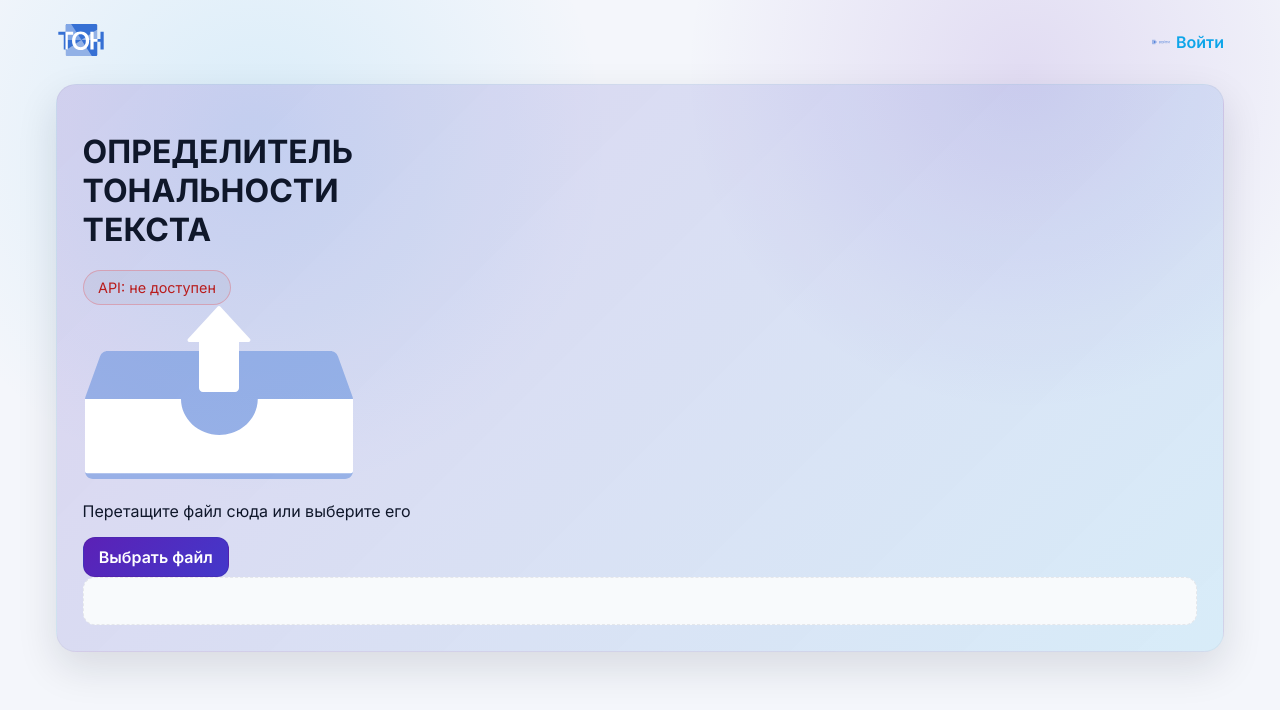
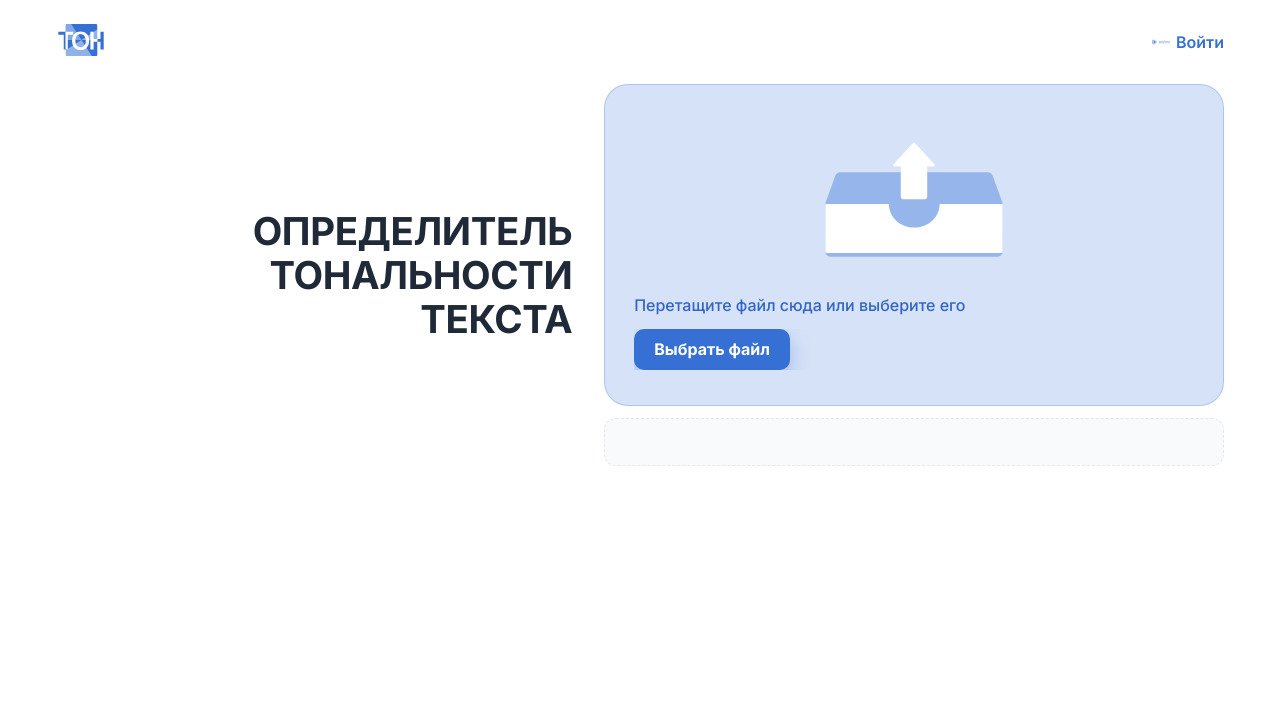
Before and after one commit to popka13221/Hack-Ton, a plain HTML site: page frontend/index.html in a window 1280 px wide. Drawn offline with Linux system fonts and the light colour scheme; no server answers.

Commit message:
ui: clean landing (no api badge), right-align title

```diff
--- a/frontend/css/styles.css
+++ b/frontend/css/styles.css
@@ -1,11 +1,9 @@
 :root {
-  --bg: #f4f6fb;
-  --panel: #eef1f8;
-  --card: #ffffff;
-  --text: #0f172a;
+  --bg: #ffffff;
+  --text: #1f2937;
   --muted: #6b7280;
-  --accent: #5b21b6;
-  --accent-2: #0ea5e9;
+  --accent: #3670d4;
+  --accent-soft: rgba(54, 112, 212, 0.2);
   --border: #e5e7eb;
   --success: #16a34a;
   --error: #dc2626;
@@ -20,9 +18,7 @@ body {
   margin: 0;
   padding: 0;
   font-family: "Inter", system-ui, -apple-system, sans-serif;
-  background: radial-gradient(circle at 20% 20%, rgba(14, 165, 233, 0.12), transparent 30%),
-    radial-gradient(circle at 80% 10%, rgba(91, 33, 182, 0.12), transparent 28%),
-    var(--bg);
+  background: var(--bg);
   color: var(--text);
   min-height: 100%;
   -webkit-font-smoothing: antialiased;
@@ -54,7 +50,7 @@ a {
   align-items: center;
   gap: 0.35rem;
   font-weight: 600;
-  color: var(--accent-2);
+  color: var(--accent);
   text-decoration: none;
 }
 
@@ -64,31 +60,18 @@ a {
 }
 
 .hero {
-  background: linear-gradient(135deg, rgba(91, 33, 182, 0.16), rgba(14, 165, 233, 0.12));
-  border: 1px solid rgba(15, 23, 42, 0.04);
-  border-radius: 20px;
-  padding: 1.6rem;
-  box-shadow: 0 16px 40px rgba(15, 23, 42, 0.12);
-  margin-bottom: 1.5rem;
+  display: grid;
+  grid-template-columns: 1fr 1.2fr;
+  gap: 2rem;
+  align-items: center;
 }
 
-.hero__content h1 {
-  margin: 0.2rem 0 0.4rem;
-  font-size: 2rem;
-  letter-spacing: -0.02em;
-}
-
-.eyebrow {
-  text-transform: uppercase;
-  letter-spacing: 0.08em;
-  font-size: 0.75rem;
-  color: var(--muted);
+.hero__left h1 {
   margin: 0;
-}
-
-.lede {
-  color: var(--muted);
-  margin: 0.25rem 0 0.75rem;
+  font-size: 2.4rem;
+  line-height: 1.15;
+  letter-spacing: -0.01em;
+  text-align: right;
 }
 
 .status-bar {
@@ -97,86 +80,55 @@ a {
   gap: 0.5rem;
   padding: 0.5rem 0.9rem;
   border-radius: 999px;
-  background: rgba(15, 23, 42, 0.04);
+  background: rgba(15, 23, 42, 0.05);
   border: 1px solid rgba(15, 23, 42, 0.08);
   font-size: 0.9rem;
+  margin-top: 0.8rem;
 }
 
-.hero__content h1 + .pill {
-  margin-top: 0.4rem;
+.status-bar.error {
+  border-color: rgba(239, 68, 68, 0.3);
+  color: #b91c1c;
 }
 
-.grid {
-  display: grid;
-  grid-template-columns: repeat(auto-fit, minmax(340px, 1fr));
-  gap: 1rem;
+.hero__right {
+  width: 100%;
 }
 
-.card {
-  background: var(--card);
-  border: 1px solid var(--border);
-  border-radius: 16px;
-  padding: 1.1rem;
-  box-shadow: 0 12px 30px rgba(15, 23, 42, 0.08);
-  display: flex;
-  flex-direction: column;
-  gap: 0.75rem;
+.dropzone {
+  background: var(--accent-soft);
+  border-radius: 24px;
+  padding: 2.2rem 1.8rem;
+  border: 1px solid rgba(54, 112, 212, 0.25);
+  display: grid;
+  gap: 0.9rem;
+  text-align: left;
 }
 
-.card__header {
-  display: flex;
-  justify-content: space-between;
-  align-items: center;
-  gap: 0.75rem;
+.dropzone__icon {
+  width: 180px;
+  height: 160px;
+  margin: 0 auto;
 }
 
-.card__header h2 {
-  margin: 0.1rem 0 0;
-  font-size: 1.25rem;
+.dropzone__icon img {
+  width: 100%;
+  height: 100%;
+  object-fit: contain;
 }
 
-.actions {
-  display: flex;
-  gap: 0.5rem;
-  flex-wrap: wrap;
-  justify-content: flex-end;
-}
-
-.btn,
-.file-btn span {
-  display: inline-flex;
-  align-items: center;
-  gap: 0.35rem;
-  border: 1px solid rgba(15, 23, 42, 0.08);
-  border-radius: 12px;
-  background: linear-gradient(135deg, var(--accent), #4338ca);
-  color: #fff;
-  padding: 0.55rem 0.95rem;
-  font-weight: 600;
-  cursor: pointer;
-  transition: transform 120ms ease, box-shadow 120ms ease;
-}
-
-.btn.secondary {
-  background: #f1f5f9;
-  color: var(--text);
-}
-
-.btn:hover,
-.file-btn span:hover {
-  transform: translateY(-1px);
-  box-shadow: 0 10px 24px rgba(91, 33, 182, 0.28);
+.dropzone__hint {
+  margin: 0;
+  color: #3264c4;
+  font-weight: 500;
+  text-align: left;
 }
 
 .file-btn {
   position: relative;
   overflow: hidden;
-}
-
-.file-btn.dragover {
-  border: 1px dashed var(--accent-2);
-  background: rgba(14, 165, 233, 0.08);
-  color: var(--accent-2);
+  display: inline-flex;
+  align-items: center;
 }
 
 .file-btn input {
@@ -186,21 +138,22 @@ a {
   cursor: pointer;
 }
 
-textarea {
-  width: 100%;
-  padding: 0.85rem;
-  border-radius: 12px;
-  border: 1px solid var(--border);
-  background: #f8fafc;
-  color: var(--text);
-  resize: vertical;
-  min-height: 120px;
-  font-family: inherit;
+.file-btn.primary span {
+  display: inline-flex;
+  align-items: center;
+  justify-content: center;
+  gap: 0.35rem;
+  border-radius: 10px;
+  background: var(--accent);
+  color: #fff;
+  padding: 0.65rem 1.25rem;
+  font-weight: 700;
+  border: none;
+  box-shadow: 0 8px 20px rgba(54, 112, 212, 0.35);
 }
 
-.hint {
-  color: var(--muted);
-  font-size: 0.92rem;
+.file-btn.dragover {
+  outline: 1px dashed rgba(54, 112, 212, 0.6);
 }
 
 .card__footer {
@@ -211,13 +164,7 @@ textarea {
   background: #f8fafc;
   color: var(--text);
   font-size: 0.95rem;
-}
-
-.stat-grid {
-  display: grid;
-  grid-template-columns: repeat(auto-fit, minmax(140px, 1fr));
-  gap: 0.5rem;
-  margin-top: 0.5rem;
+  margin-top: 0.75rem;
 }
 
 .pill {
@@ -247,6 +194,13 @@ textarea {
   gap: 0.35rem;
 }
 
+.stat-grid {
+  display: grid;
+  grid-template-columns: repeat(auto-fit, minmax(140px, 1fr));
+  gap: 0.5rem;
+  margin-top: 0.5rem;
+}
+
 .download-link {
   color: var(--accent-2);
   text-decoration: none;
@@ -256,18 +210,8 @@ textarea {
   text-decoration: underline;
 }
 
-.status-bar.error {
-  border-color: rgba(239, 68, 68, 0.3);
-  color: #b91c1c;
-}
-
-@media (max-width: 640px) {
-  .card__header {
-    flex-direction: column;
-    align-items: flex-start;
-  }
-  .actions {
-    width: 100%;
-    justify-content: flex-start;
+@media (max-width: 960px) {
+  .hero {
+    grid-template-columns: 1fr;
   }
 }
--- a/frontend/index.html
+++ b/frontend/index.html
@@ -24,7 +24,6 @@
     <main class="hero hero--simple">
       <div class="hero__left">
         <h1>ОПРЕДЕЛИТЕЛЬ<br>ТОНАЛЬНОСТИ<br>ТЕКСТА</h1>
-        <div class="status-bar" id="api-status">API: проверка...</div>
       </div>
       <div class="hero__right">
         <div class="dropzone" id="dropzone">
--- a/frontend/js/app.js
+++ b/frontend/js/app.js
@@ -4,8 +4,6 @@ const batchFile = document.getElementById("batch-file");
 const batchResult = document.getElementById("batch-result");
 const batchFileLabel = document.getElementById("batch-file-label");
 const dropzone = document.getElementById("dropzone");
-const apiStatus = document.getElementById("api-status");
-
 function setResult(el, html) {
   el.innerHTML = html;
 }
@@ -53,15 +51,9 @@ function attachDragAndDrop(area, input, labelEl) {
 
 async function initHealth() {
   try {
-    apiStatus.textContent = "API: проверка...";
-    const h = await health();
-    const model = h.model_loaded ? "модель загружена" : "модель не загружена";
-    const db = h.db_connected ? "БД: ok" : "БД: нет";
-    apiStatus.textContent = `API: ok · ${model} · ${db}`;
-    apiStatus.classList.remove("error");
+    await health();
   } catch (e) {
-    apiStatus.textContent = "API: не доступен";
-    apiStatus.classList.add("error");
+    // no-op
   }
 }
 
```
